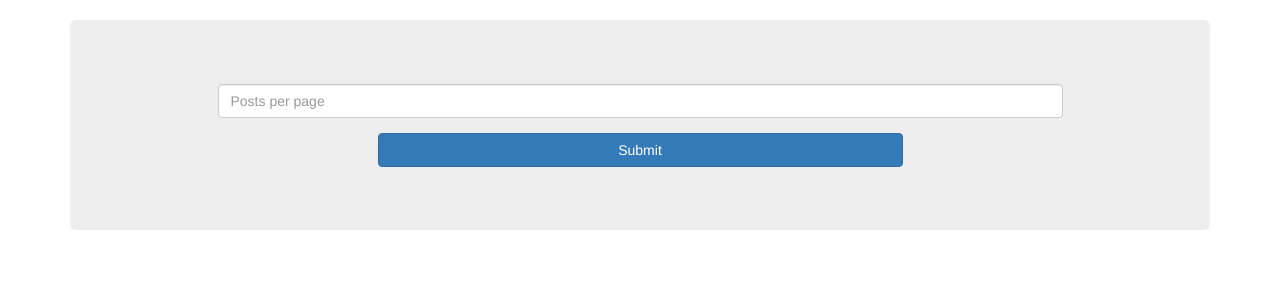
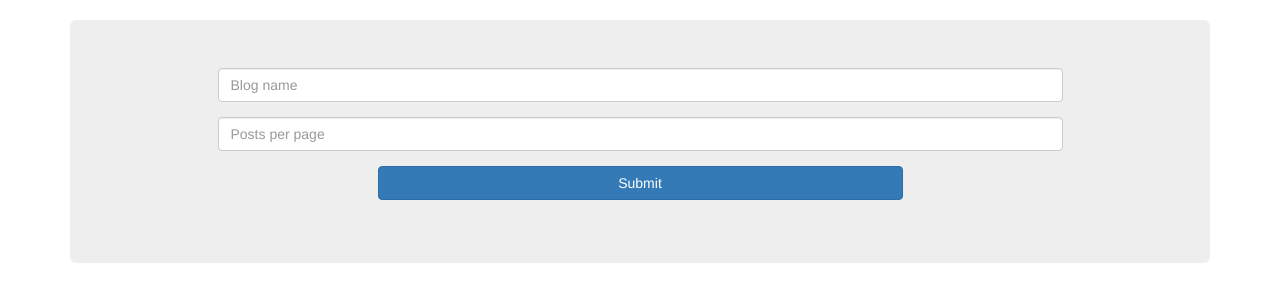
Before and after one commit to Encrylize/flask-blogger, a Flask app: template app/templates/admin/settings.html in a window 1280 px wide. Shown: the part 50-352 px from the top of the page. Run offline with Flask 2, Linux system fonts and the light colour scheme; the template is opened without the code that fills it: values that come from a table or form of the project are taken from there, others are empty; the visitor is signed in with stand-in values (Sample User, id 1); some libraries are stand-ins or nearby versions.

Commit message:
Fix settings template

```diff
--- a/app/templates/admin/settings.html
+++ b/app/templates/admin/settings.html
@@ -5,7 +5,7 @@
   <div class="jumbotron">
     <form class="form-horizontal" method="POST">
       {{ form.hidden_tag() }}
-      {{ render_generic_field(form.blog_title) }}
+      {{ render_generic_field(form.blog_name) }}
       {{ render_generic_field(form.posts_per_page) }}
 
       <div class="form-group">
```
